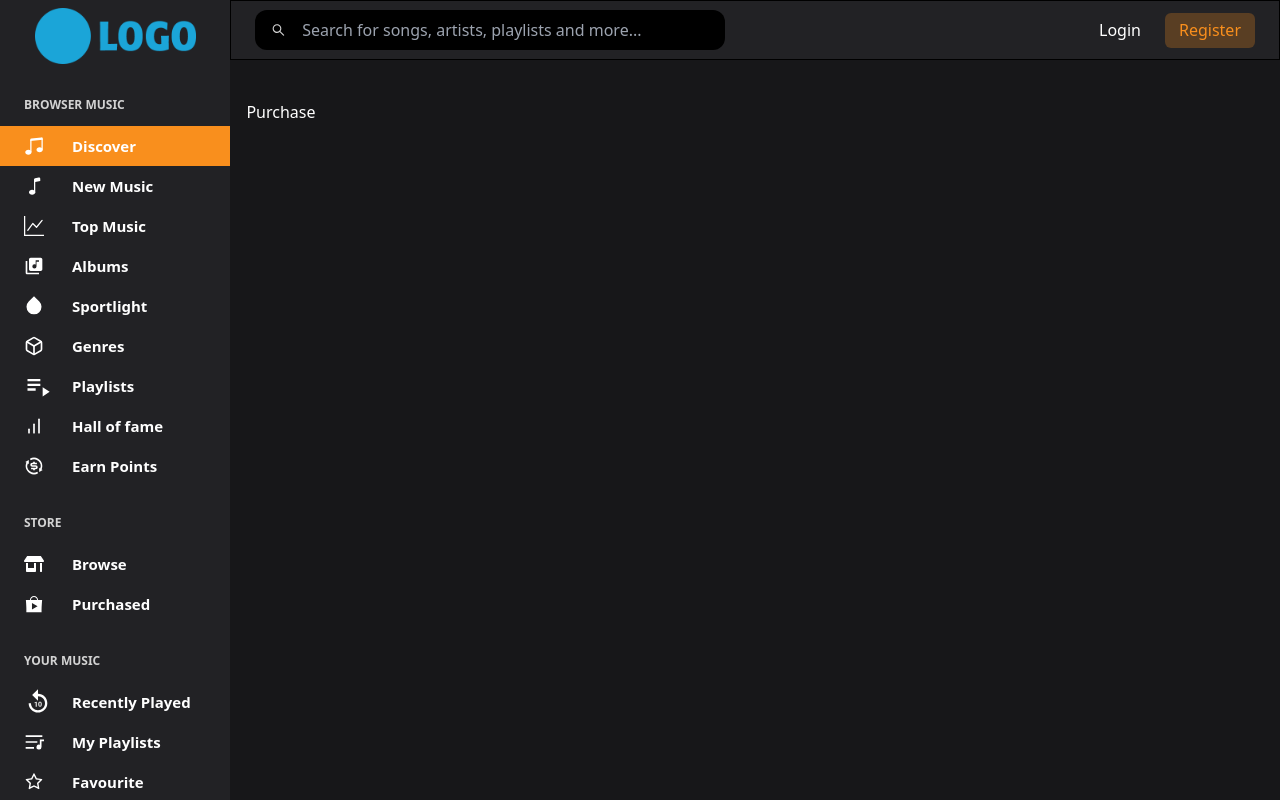
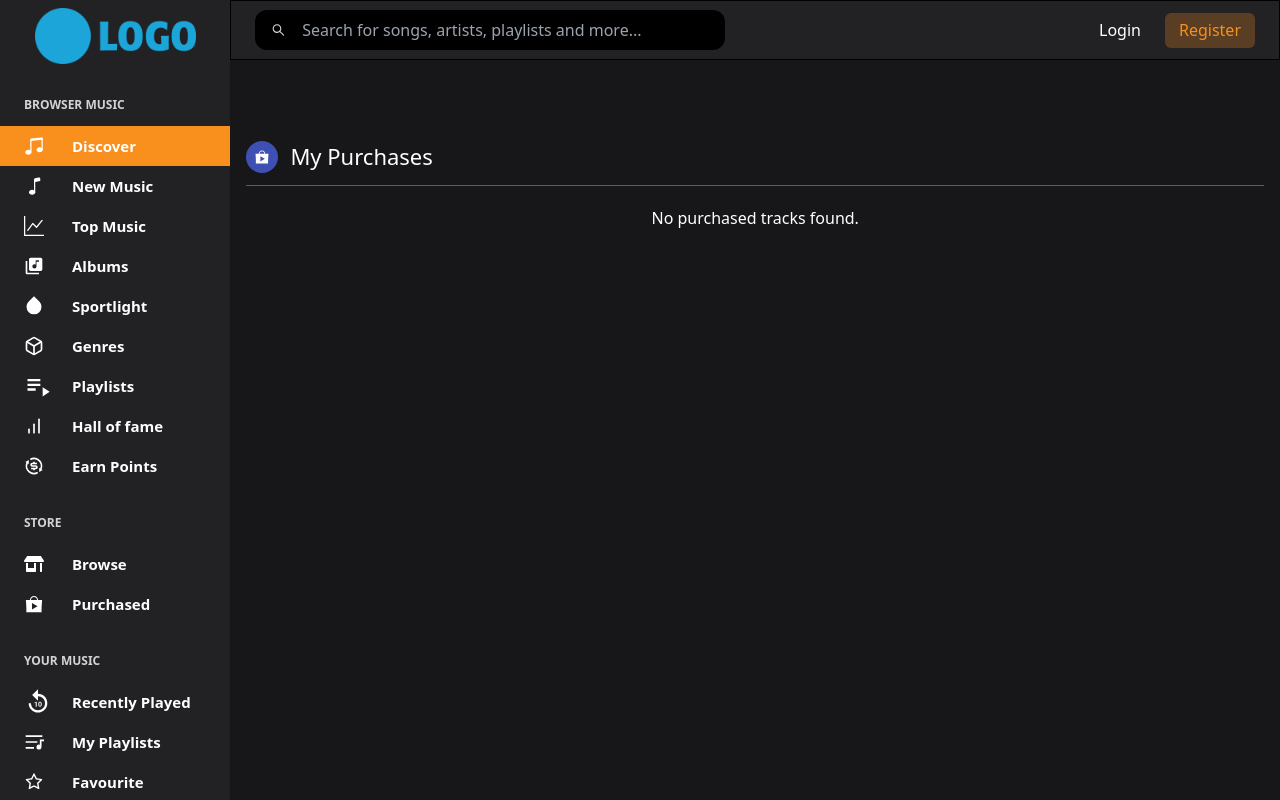
Before and after one commit to ZainSaleem1110/music-player, a React (Create React App) app: page /purchase in a window 1280 px wide. Built offline with nearby package versions, Linux system fonts and the light colour scheme.

Commit message:
recent playlist

```diff
--- a/src/Pages/Purchase.jsx
+++ b/src/Pages/Purchase.jsx
@@ -1,9 +1,16 @@
 import React from 'react'
+import {IoMdAppstore} from 'react-icons/io'
 
 function Purchase() {
     return (
         <div className="text-[white]">
-            Purchase
+            <div className="flex items-center text-white border-b border-[#ffffff4d] w-[100%] pb-3 mb-4 mt-10">
+                <div className="w-[32px] h-[32px] bg-[#3e50b3] flex justify-center items-center rounded-full">
+                    <IoMdAppstore className="text-[16px]" />
+                </div>
+                <h1 className="text-[22px] ml-3">My Purchases</h1>
+            </div>
+            <p className="mt-5 text-center">No purchased tracks found.</p>
         </div>
     )
 }
--- a/src/Pages/RecentPlayed.jsx
+++ b/src/Pages/RecentPlayed.jsx
@@ -1,10 +1,31 @@
 import React from 'react'
+import { MdReplay10 } from 'react-icons/md'
+import SongCard from '../Components/songCard'
+import Song01 from '../assets/songs1.jpeg'
+
+const NewPlayed = [
+    { Image: Song01, name: "M.G'$ starring M...", country: "Newyauk" },
+]
 
 function RecentPlayed() {
     return (
-        <div className="text-[white]">
-            Recent Played
-        </div>
+        <>
+            <div className="mt-12 flex justify-between items-center">
+                <div className="flex items-center text-white">
+                <div className="w-[32px] h-[32px] bg-[#4caf50] flex justify-center items-center rounded-full">
+                        <MdReplay10 className="text-[24px]" />
+                    </div>
+                    <h1 className="text-[22px] ml-3">Recently Played</h1>
+                </div>
+            </div>
+            <div className="h-[1px] bg-[#ffffff4d] mt-4"></div>
+            <SongCard Data={NewPlayed} />
+            <div className="flex justify-center mt-10 ">
+                    <button className="text-[#f98f1d] bg-[#2C2C2F] px-14 py-1 rounded-full ">
+                        Load More
+                    </button>
+                </div>
+        </>
     )
 }
 
```
